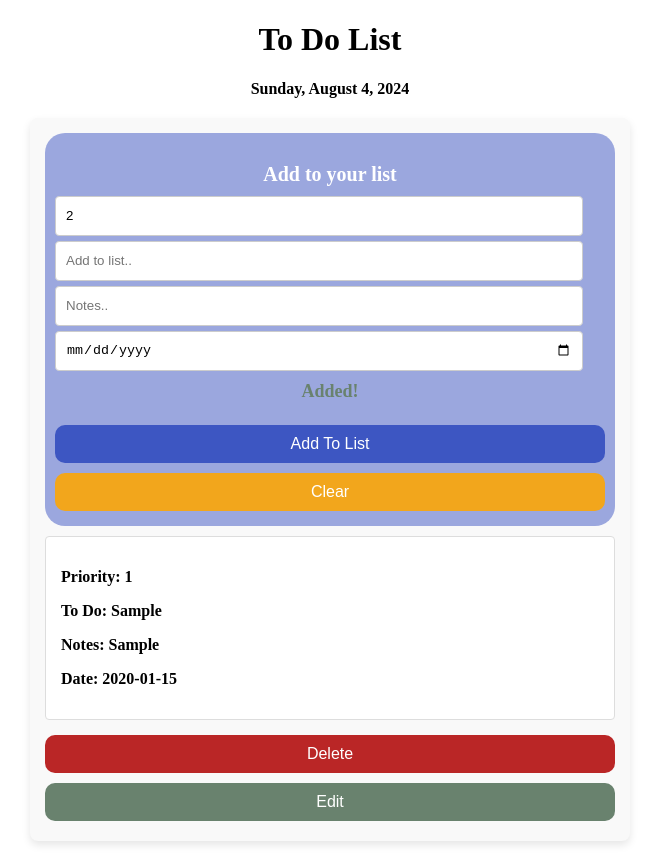
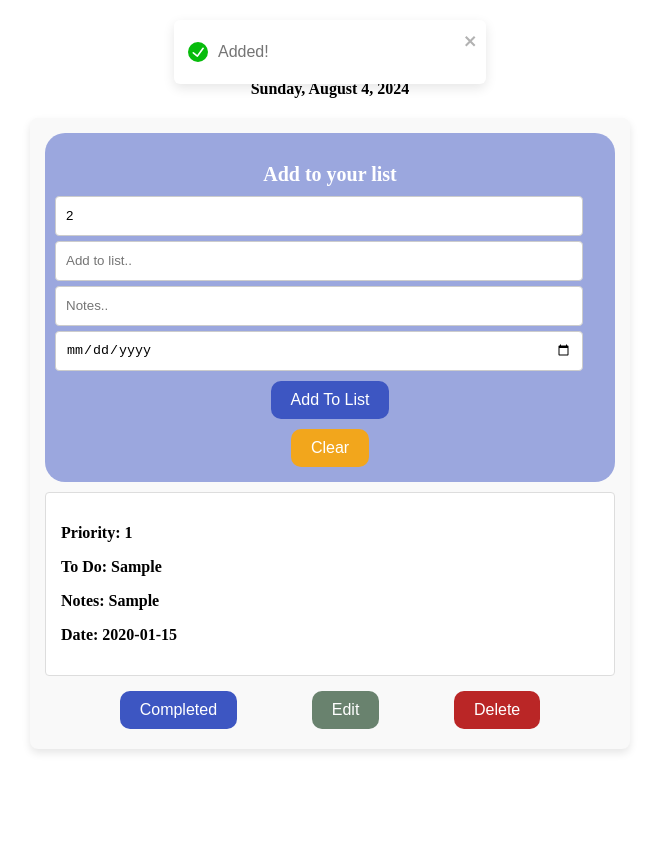
Before and after one commit to Tamerbekir/react-to-do-list, a React (Vite) app: page / in a window 1280 px wide. Both pictures are taken after typing "Sample", "Sample", "2020-01-15" into the empty fields and a click on the button "Add To List". Shown: the whole page, without its empty margins (310-969 px from the left). After the commit the page ends 800 px from the top, so only its background shows below. Built offline with nearby package versions, Linux system fonts and the light colour scheme.

Commit message:
added toastify for confirmation but kept all the useState just in case. Added a complete option and button. As of now, it wipes it but a new page for completed items is going to be in the works. Still need to save to locally

```diff
--- a/package.json
+++ b/package.json
@@ -11,7 +11,8 @@
   },
   "dependencies": {
     "react": "^18.3.1",
-    "react-dom": "^18.3.1"
+    "react-dom": "^18.3.1",
+    "react-toastify": "^10.0.5"
   },
   "devDependencies": {
     "@types/react": "^18.3.3",
--- /dev/null
+++ b/src/Components/CompletedItem/CompletedItem.jsx
@@ -0,0 +1,15 @@
+import { useState } from 'react';
+
+const CompletedItem = ({ index, handleCompletedListItem }) => {
+  const handleCompleted = () => {
+    handleCompletedListItem(index);
+  };
+
+  return (
+    <div>
+      <button onClick={handleCompleted}>Completed</button>
+    </div>
+  );
+};
+
+export default CompletedItem;
--- a/src/Components/EditItem/EditItem.jsx
+++ b/src/Components/EditItem/EditItem.jsx
@@ -1,10 +1,10 @@
 import { useState } from 'react';
 import PropTypes from 'prop-types';
+import 'react-toastify/dist/ReactToastify.css';
+import { ToastContainer, toast, Bounce } from 'react-toastify';
 
 const EditItem = ({ index, newItemAdded, setNewItemAdded }) => {
-  //useState that either cancels or conform the edit
   const [confirmEdit, setConfirmEdit] = useState(false);
-  //useState that defines what the edit form consists of / data
   const [editForm, setEditForm] = useState({
     item: '',
     notes: '',
@@ -12,17 +12,12 @@ const EditItem = ({ index, newItemAdded, setNewItemAdded }) => {
     priority: '',
   });
 
-  // Show the edit form with the current item's data
   const showEditForm = () => {
-    //show the item / index in the array
     const itemToEdit = newItemAdded[index];
-    //useState to show the form using the variable that defines the item at said index
     setEditForm(itemToEdit);
-    //useState to show the edit button
     setConfirmEdit(true);
   };
 
-  // Handling the change in the edit form input fields
   const handleEditFormChange = (event) => {
     const { name, value } = event.target;
     setEditForm({
@@ -31,67 +26,86 @@ const EditItem = ({ index, newItemAdded, setNewItemAdded }) => {
     });
   };
 
-  // Save the edited item
-  const saveEditedItem = () => {
-    //Variable to define the array of items / index in the array
-    const updatedList = [...newItemAdded];
-    //The index will show within the edit form
-    updatedList[index] = editForm;
-    //useState to update array with variable defined above with new added information within the array
-    setNewItemAdded(updatedList);
-    //useState to then not show the edit button once editing
-    setConfirmEdit(false);
+  const saveEditedItem = async () => {
+    try {
+      const updatedList = [...newItemAdded];
+      updatedList[index] = editForm;
+      setNewItemAdded(updatedList);
+      setConfirmEdit(false);
+      toast.success('Changes saved!', {
+        position: 'bottom-right',
+        autoClose: 2000,
+        hideProgressBar: true,
+        closeOnClick: true,
+        pauseOnHover: false,
+        draggable: true,
+        progress: undefined,
+        theme: 'light',
+        transition: Bounce,
+      });
+    } catch (error) {
+      toast.error('There was a problem saving your changes. Please try again later', {
+        position: 'bottom-right',
+        autoClose: 2000,
+        hideProgressBar: true,
+        closeOnClick: true,
+        pauseOnHover: false,
+        draggable: true,
+        progress: undefined,
+        theme: 'light',
+        transition: Bounce,
+      });
+      console.log('there was an error saving changes', error);
+    }
   };
 
-  // Cancel the edit
   const cancelEdit = () => {
-    //useState to close edit form, once triggered it closes (false)
     setConfirmEdit(false);
   };
 
   return (
-    <div>
+    <div className="editFormDiv">
       {!confirmEdit && (
-        <button className='editBtn' onClick={showEditForm}>Edit</button>
+        <button className="editBtn" onClick={showEditForm}>Edit</button>
       )}
 
       {confirmEdit && (
         <div className="editForm">
-          <p className='editItem'>Edit your item..</p>
+          <p className="editItem">Edit your item..</p>
           <input
             className="editPriorityInput"
-            placeholder='Priority..'
-            name='priority'
-            type='number'
+            placeholder="Priority.."
+            name="priority"
+            type="number"
             value={editForm.priority}
             onChange={handleEditFormChange}
           />
           <input
             className="editItemInput"
-            placeholder='Edit your list..'
-            name='item'
-            type='text'
+            placeholder="Edit your list.."
+            name="item"
+            type="text"
             value={editForm.item}
             onChange={handleEditFormChange}
           />
           <input
             className="editNotesInput"
-            placeholder='Edit notes..'
-            name='notes'
-            type='text'
+            placeholder="Edit notes.."
+            name="notes"
+            type="text"
             value={editForm.notes}
             onChange={handleEditFormChange}
           />
           <input
             className="editDateInput"
-            placeholder='date'
-            name='date'
-            type='date'
+            placeholder="date"
+            name="date"
+            type="date"
             value={editForm.date}
             onChange={handleEditFormChange}
           />
-          <div>
-            <button className='saveBtn' onClick={saveEditedItem}>Save Changes </button>
+          <div className="actionBtns">
+            <button className="saveBtn" onClick={saveEditedItem}>Save Changes</button>
             <button onClick={cancelEdit}>Cancel Changes</button>
           </div>
         </div>
@@ -100,7 +114,6 @@ const EditItem = ({ index, newItemAdded, setNewItemAdded }) => {
   );
 };
 
-//proptypes to just ensure correct data is passed through
 EditItem.propTypes = {
   index: PropTypes.number.isRequired,
   newItemAdded: PropTypes.array.isRequired,
--- a/src/Pages/List/List.jsx
+++ b/src/Pages/List/List.jsx
@@ -1,21 +1,35 @@
 import { useState } from 'react';
 import DeleteItem from '../../Components/DeleteItem/DeleteItem';
 import EditItem from '../../Components/EditItem/EditItem';
+import CompletedItem from '../../Components/CompletedItem/CompletedItem'
+import 'react-toastify/dist/ReactToastify.css';
+import { ToastContainer, toast, Bounce } from 'react-toastify'
+
 
 const ToDo = () => {
   // Adding a count for each time an item is added
   const [count, setCount] = useState(1);
   // useState for adding a new item which is being added to an array
-  const [newItemAdded, setNewItemAdded] = useState([])
+  const [newItemAdded, setNewItemAdded] = useState([]);
 
   //useState for adding a confirm text once added to the list
-  const [addedText, setAddedText] = useState()
+  // const [addedText, setAddedText] = useState()
 
   //useState for setting text when deleted
-  const [deletedText, setDeletedText] = useState('')
+  // const [deletedText, setDeletedText] = useState('')
 
+  //useState for showing text when the user completed their list
   const [emptyList, setEmptyList] = useState()
 
+  const [confirmDelete, setConfirmDelete] = useState()
+
+  // const [completedText, setCompletedText] = useState()
+
+  const [error, setError] = useState({
+    item: '',
+    date: '',
+    priority: count
+  })
 
   // useState for setting the names and values needed for the toDo list
   const [toDoList, setToDoList] = useState({
@@ -23,7 +37,8 @@ const ToDo = () => {
     notes: '',
     date: '',
     priority: count
-  });
+  })
+
   // Handling the change in the input fields
   const handleToDoChange = (event) => {
     const { name, value } = event.target;
@@ -49,6 +64,17 @@ const ToDo = () => {
   // Handling the function that creates the action once the 'add to list' button is clicked
   const handleToDoList = async () => {
     try {
+      toast.success('Added!', {
+        position: 'top-center',
+        autoClose: 2000,
+        hideProgressBar: true,
+        closeOnClick: true,
+        pauseOnHover: false,
+        draggable: true,
+        progress: undefined,
+        theme: 'light',
+        transition: Bounce,
+      })
       // Adding the new items so they can be displayed on the page
       setNewItemAdded([...newItemAdded, toDoList]);
       // Update the count
@@ -61,15 +87,18 @@ const ToDo = () => {
         priority: count + 1
       });
       //When a to-do is added, useState is called to display an open text field where text saying ADDED is displayed within the HTML
-      setAddedText(' ')
+      // setAddedText(' ')
       // when a to-do is added, the deleted text is cleared via useState
-      setDeletedText('')
+      // setDeletedText(false)
       //if the user is adding to their list, then the list cannot be empty, thus we set the emptyList useState to false
       setEmptyList(false)
+      //if user is adding to the list, the complete text is gone
+      // setCompletedText(false)
     } catch (error) {
       console.log(error);
     }
-  };
+  }
+
 
   // Handling the function to delete an item
   const handleDeleteItem = (index) => {
@@ -80,14 +109,48 @@ const ToDo = () => {
     //update useState with the updated Array
     setNewItemAdded(updatedList);
     //when a to-do is deleted, useState is called with an empty text field which is used in the html
-    setDeletedText(' ')
-
+    // setDeletedText(' ')
     //if the updated list has a length of 0, then use the useState to display text found in the HTMl otherwise useState will not show
+    //when deleting, complete text is removed
+    // setCompletedText(false)
     if (updatedList.length === 0) {
       setEmptyList(true)
     }
+    toast.error('Deleted!', {
+      position: 'top-center',
+      autoClose: 2000,
+      hideProgressBar: true,
+      closeOnClick: true,
+      pauseOnHover: false,
+      draggable: true,
+      progress: undefined,
+      theme: 'light',
+      transition: Bounce,
+    })
+  }
+
+  // Function to handle marking an item as completed
+  const handleCompletedListItem = (index) => {
+    toast.success('Completed!', {
+      position: 'top-center',
+      autoClose: 2000,
+      hideProgressBar: true,
+      closeOnClick: true,
+      pauseOnHover: false,
+      draggable: true,
+      progress: undefined,
+      theme: 'light',
+      transition: Bounce,
+    })
+    const updatedList = [...newItemAdded];
+    //! Not supposed to be slice- will be added to local storage. Just for now
+    updatedList.splice(index, 1);
+    setNewItemAdded(updatedList);
+    //when completing a to do, delete text is removed
+    // setDeletedText(false)
+    //useState for an empty text field used to inform the user the task is complete
+    // setCompletedText(' ')
   };
-
 
   return (
     <div className="toDoDiv">
@@ -127,9 +190,9 @@ const ToDo = () => {
               value={toDoList.date}
               onChange={handleToDoChange}
             />
-            {addedText && (
+            {/* {addedText && (
               <p className='confirmAddedText'>Added!</p>
-            )}
+            )} */}
             <div className='addAndClearDiv'>
               {/* calling the function for adding an item */}
               <button onClick={handleToDoList}>Add To List</button>
@@ -148,33 +211,46 @@ const ToDo = () => {
                   <p>Date: {newItem.date}</p>
                 </div>
                 {/* delete component, deletes the index and is passing through the delete item fro the delete component */}
-                <div>
-                  <DeleteItem
+                {/* Conditionally render based on completion status */}
+                <div className='actionBtns'>
+                  <CompletedItem
                     index={index}
-                    handleDeleteItem={handleDeleteItem}
+                    handleCompletedListItem={handleCompletedListItem}
                   />
-                </div>
+                  {/* <button onClick={handleCompletedListItem}> Completed
+                  </button> */}
                   {/* edit component, edit the index and is passing through the edit item from the edit component */}
                   <EditItem
                     index={index}
                     newItemAdded={newItemAdded}
                     setNewItemAdded={setNewItemAdded}
                   />
+                  <DeleteItem
+                    index={index}
+                    handleDeleteItem={handleDeleteItem}
+                  />
+                </div>
               </div>
             ))}
           </div>
         </div>
         <div>
+          {/* useState for deleted text appears here as well as a completed text */}
+          {/* <div className='floatingActionText'>
+            {completedText && (
+              <p>Completed!</p>
+            )}
             {deletedText && (
               <p className='deletedText'>Deleted!</p>
             )}
+          </div> */}
         </div>
-        {/* useState for deleted text appears here */}
       </div>
       {/* Once the list goes empty, the user will get this text. If the user adds to the list, it will clear */}
       {emptyList && (
         <p className='nothingLeftText'>Wow, you have nothing to do? Enjoy this sweet moment while it lasts.</p>
       )}
+      <ToastContainer />
     </div >
   )
 }
--- a/src/index.css
+++ b/src/index.css
@@ -23,13 +23,22 @@
   z-index: 1000;
 }
 
+.actionBtns {
+  display: flex;
+  justify-content: space-evenly;
+}
+
+button {
+  width: 60;
+  margin: 5px 0;
+}
+
+
 input {
   margin: 5px 0;
   display: block;
   width: calc(100% - 22px);
-  /* Adjust for padding */
   height: 40px;
-  /* Increased for better touch targets */
   padding: 10px;
   border: 1px solid #ccc;
   border-radius: 4px;
@@ -52,7 +61,6 @@ input {
 
 .addToListTag {
   font-size: 24px;
-  /* Adjusted for better readability */
   color: white;
   margin-bottom: 10px;
 }
@@ -60,7 +68,6 @@ input {
 .confirmAddedText {
   color: #69826e;
   font-size: 18px;
-  /* Adjusted for better readability */
   margin-top: 10px;
 }
 
@@ -87,7 +94,6 @@ button {
   border-radius: 10px;
   cursor: pointer;
   font-size: 16px;
-  /* Larger for better touch targets */
 }
 
 button:hover {
@@ -101,6 +107,7 @@ button:hover {
 .deleteItemBtn:hover {
   background-color: rgb(132, 40, 40);
 }
+
 
 .list {
   background-color: #fff;
@@ -121,11 +128,7 @@ button:hover {
   font-size: 24px;
 }
 
-.deletedText {
-  text-align: center;
-  font-size: 18px;
-  color: #69826e;
-}
+
 
 .editForm {
   background-color: #e4e3e3;
@@ -158,11 +161,11 @@ p {
   font-weight: 900;
 }
 
-/* Responsive Adjustments */
 @media (max-width: 1300px) {
   .toDoDiv {
     margin: 20px auto;
     padding: 15px;
+
   }
 
   .floatingAddingItem {
@@ -177,10 +180,16 @@ p {
     font-size: 20px;
   }
 
+  .actionBtns {
+    display: flex;
+    justify-content: space-evenly;
+  }
+
   button {
-    width: 100%;
+    width: 60;
     margin: 5px 0;
   }
+
 
   .addAndClearDiv {
     display: flex;
```
Also changed, not shown: src/Components/DeleteItem/DeleteItem.jsx (+18 -1 lines), src/Pages/CompletedList/CompletedList.jsx (added, +13 -0 lines), 1 other file (tests, documents, lock files or other folders). Lines whose indentation alone changed are shown as unchanged.
